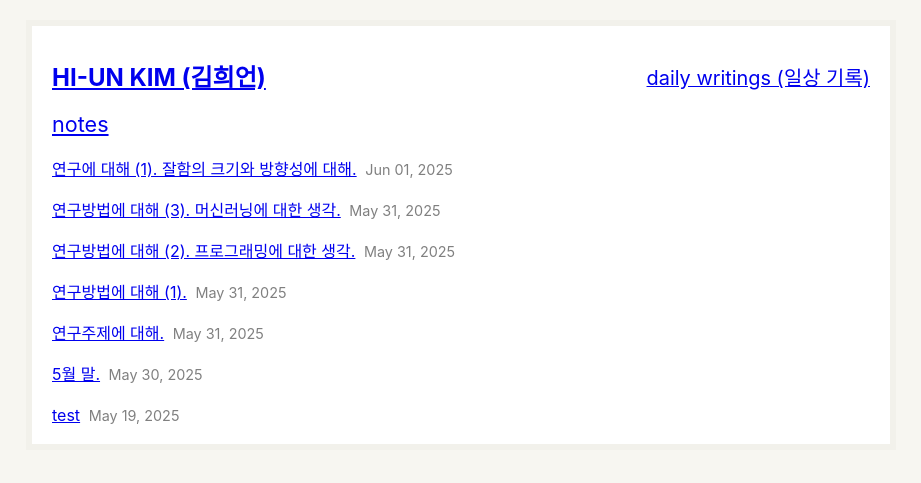
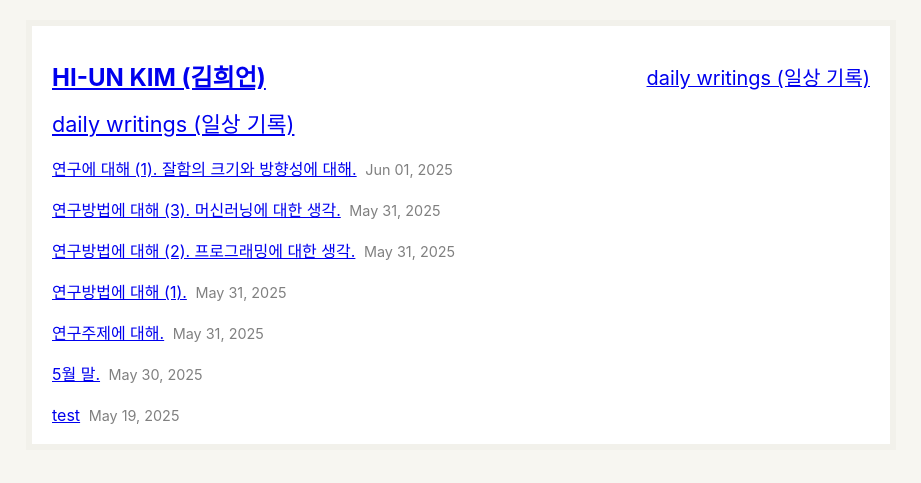
Before and after one commit to hiun/hiun.github.io, a Jekyll site: the page built from notes/index.html, in a window 1280 px wide. Shown: the top 483 px of the page, without its empty margins (179-1100 px from the left). Built offline with Jekyll 4.4.1, drawn with Linux system fonts in a browser that asks for light colours.

Commit message:
Update index.html

```diff
--- a/notes/index.html
+++ b/notes/index.html
@@ -3,7 +3,7 @@ layout: default
 title: Notes
 permalink: /notes
 ---
-<a href="{{ page.link }}#notes" id="notes"><p class="subtitle">notes</p></a>
+<a href="{{ page.link }}#notes" id="notes"><p class="subtitle">daily writings (일상 기록)</p></a>
 
 {% for data in site.categories.notes %}
   <p><a href="{{ data.url }}">{{ data.title }}</a>&nbsp;<span style="color: gray; font-size: 0.9em"> {{ data.date | date: "%b %d, %Y" }}</span></p>
```
